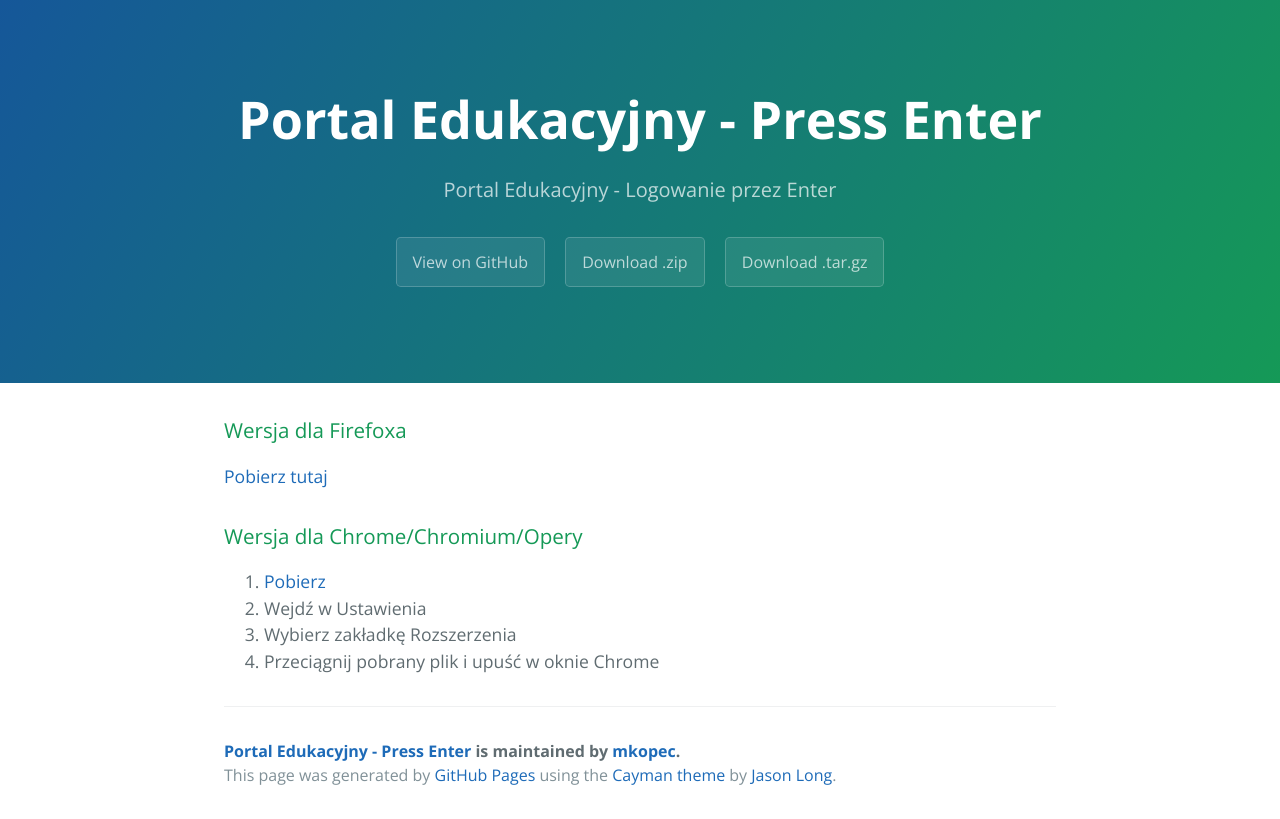
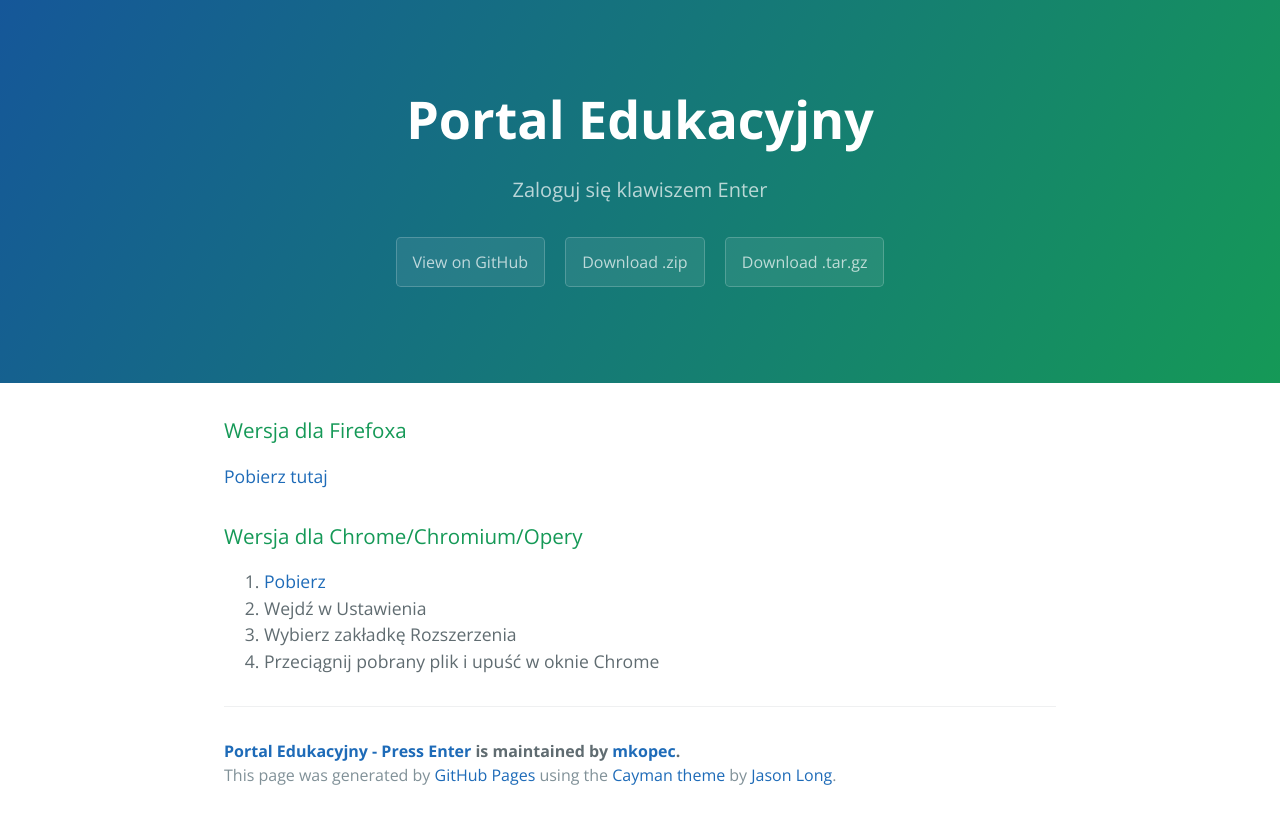
Before and after one commit to mkopec/pepe, a plain HTML site: page index.html in a window 1280 px wide. Drawn offline with nearby package versions, Linux system fonts and the light colour scheme.

Commit message:
Updated the front page

```diff
--- a/index.html
+++ b/index.html
@@ -11,8 +11,8 @@
   </head>
   <body>
     <section class="page-header">
-      <h1 class="project-name">Portal Edukacyjny - Press Enter</h1>
-      <h2 class="project-tagline">Portal Edukacyjny - Logowanie przez Enter</h2>
+      <h1 class="project-name">Portal Edukacyjny</h1>
+      <h2 class="project-tagline">Zaloguj się klawiszem Enter</h2>
       <a href="https://github.com/mkopec/pepe" class="btn">View on GitHub</a>
       <a href="https://github.com/mkopec/pepe/zipball/master" class="btn">Download .zip</a>
       <a href="https://github.com/mkopec/pepe/tarball/master" class="btn">Download .tar.gz</a>
```
